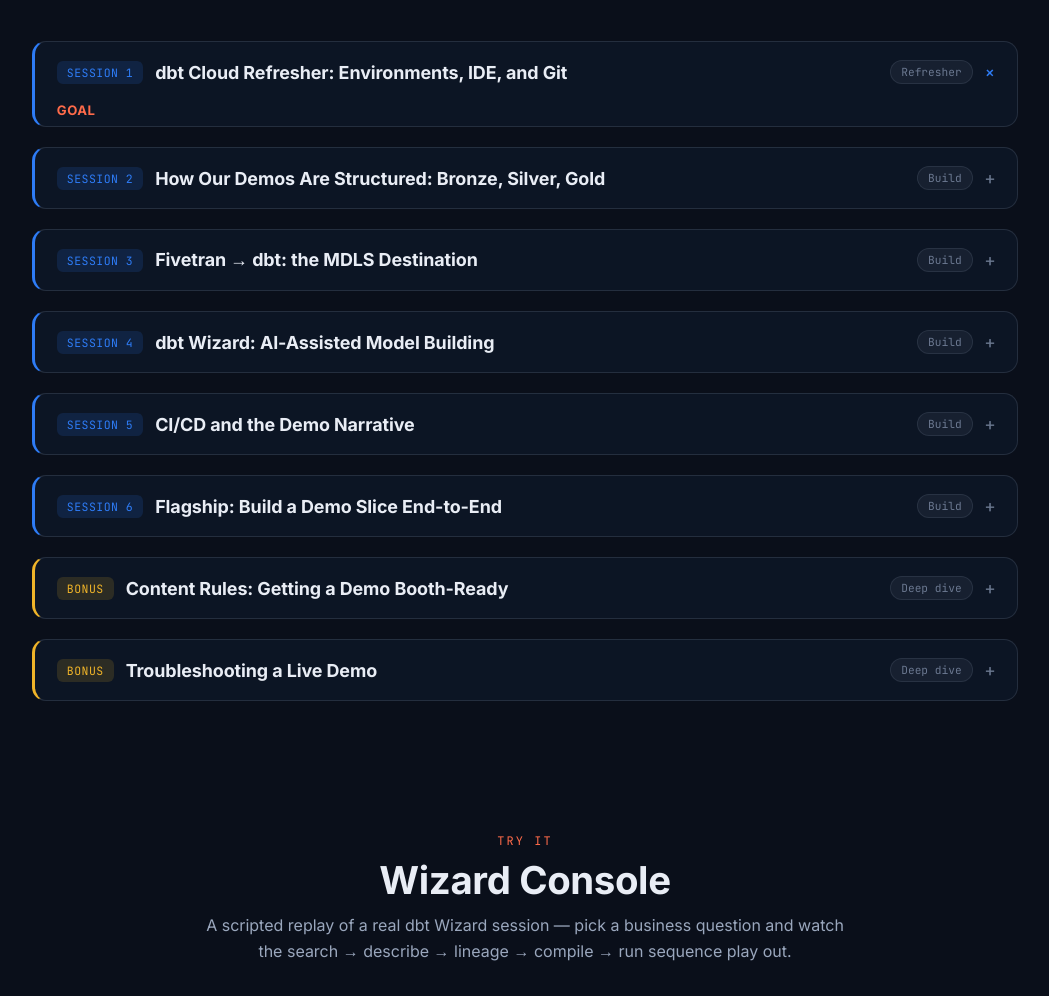
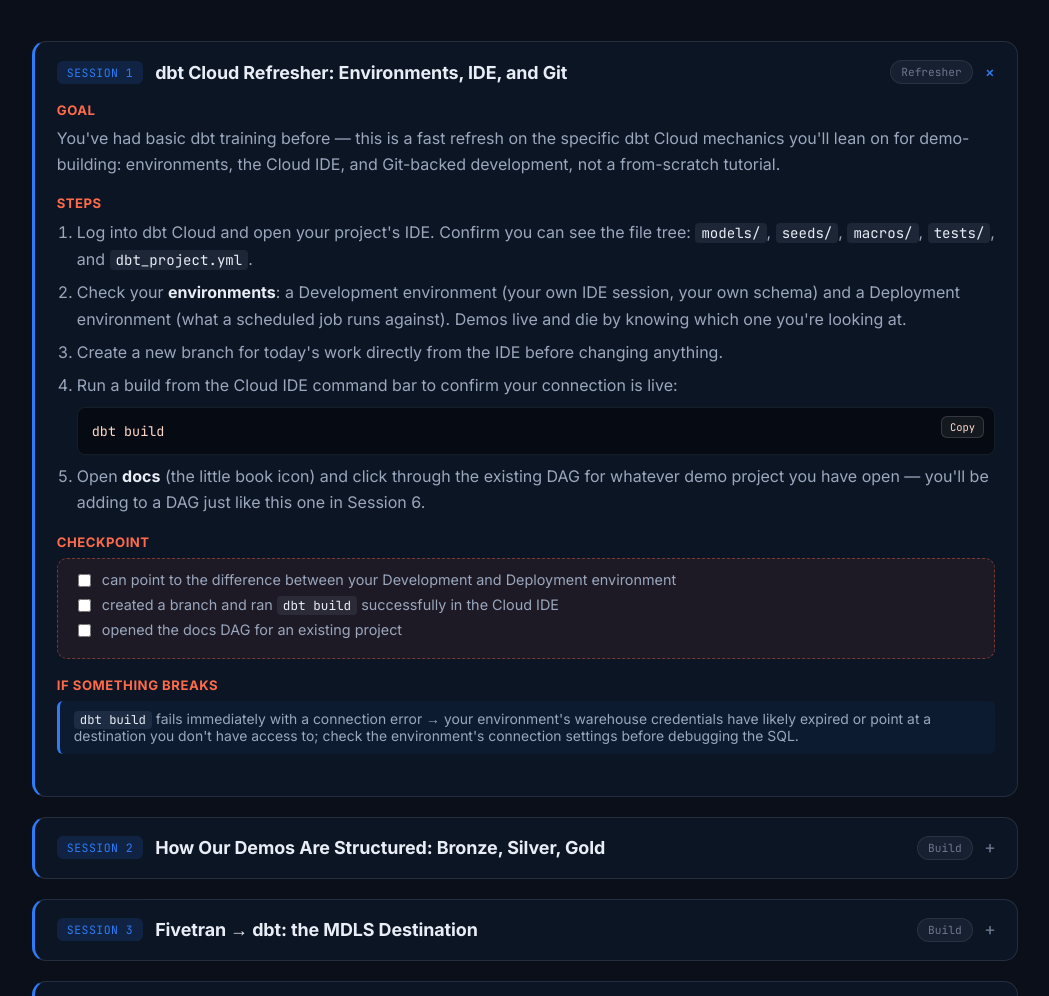
Before and after one commit to fivetran-jasonchletsos/mid-atlantic-dbt-academy, a plain HTML site: page index.html in a window 1280 px wide. Shown: the part 1344-2340 px from the top of the page, without its empty margins (115-1164 px from the left). Drawn offline with Linux system fonts and the light colour scheme.

Commit message:
Fix: lesson accordion body never expanded due to missing max-height override on .open state

```diff
--- a/styles.css
+++ b/styles.css
@@ -281,7 +281,7 @@
   transition: max-height 0.3s ease;
   padding: 0 22px;
 }
-.lesson.open .lesson-body { padding: 0 22px 24px; }
+.lesson.open .lesson-body { max-height: 3000px; padding: 0 22px 24px; }
 
 .lesson-block { margin-bottom: 18px; }
 .lesson-block h4 {
```
